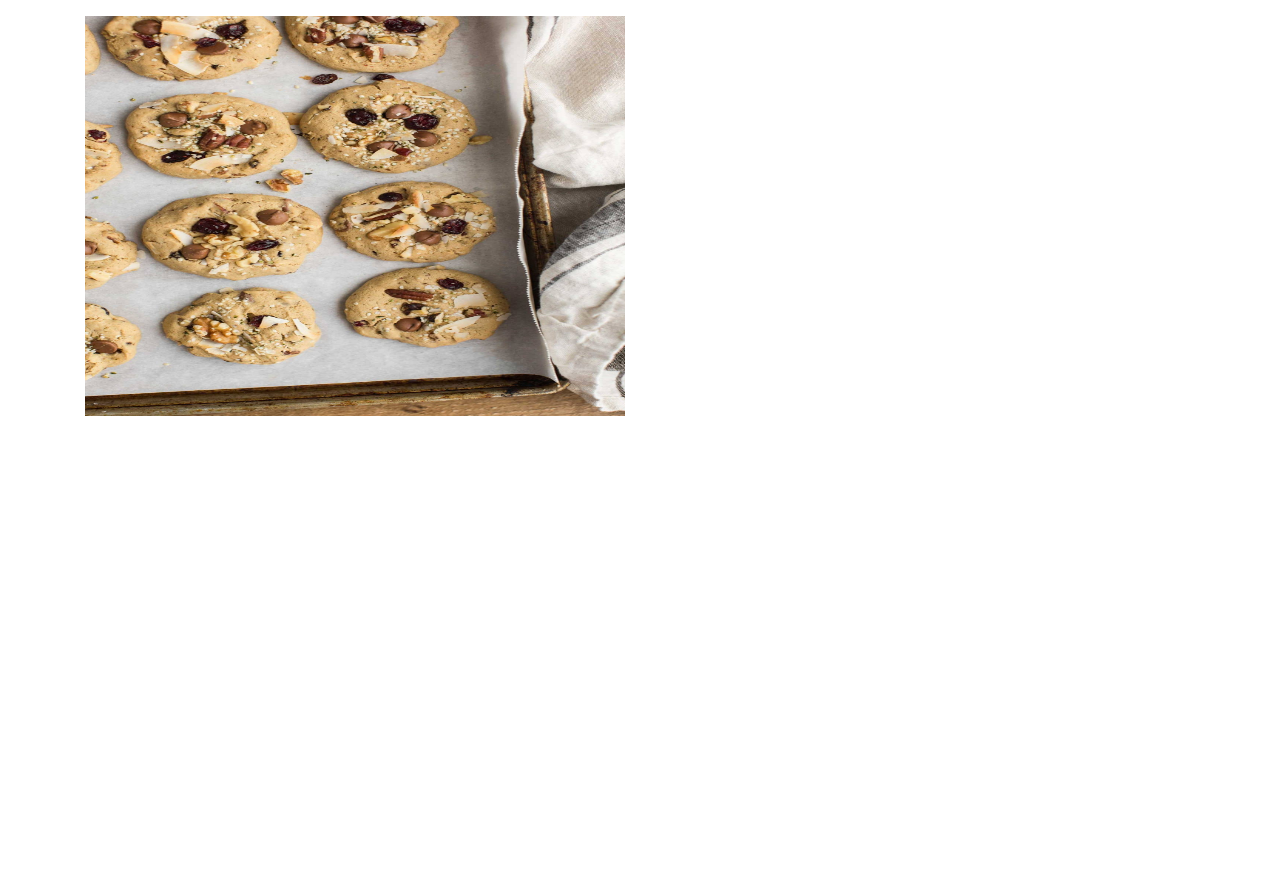
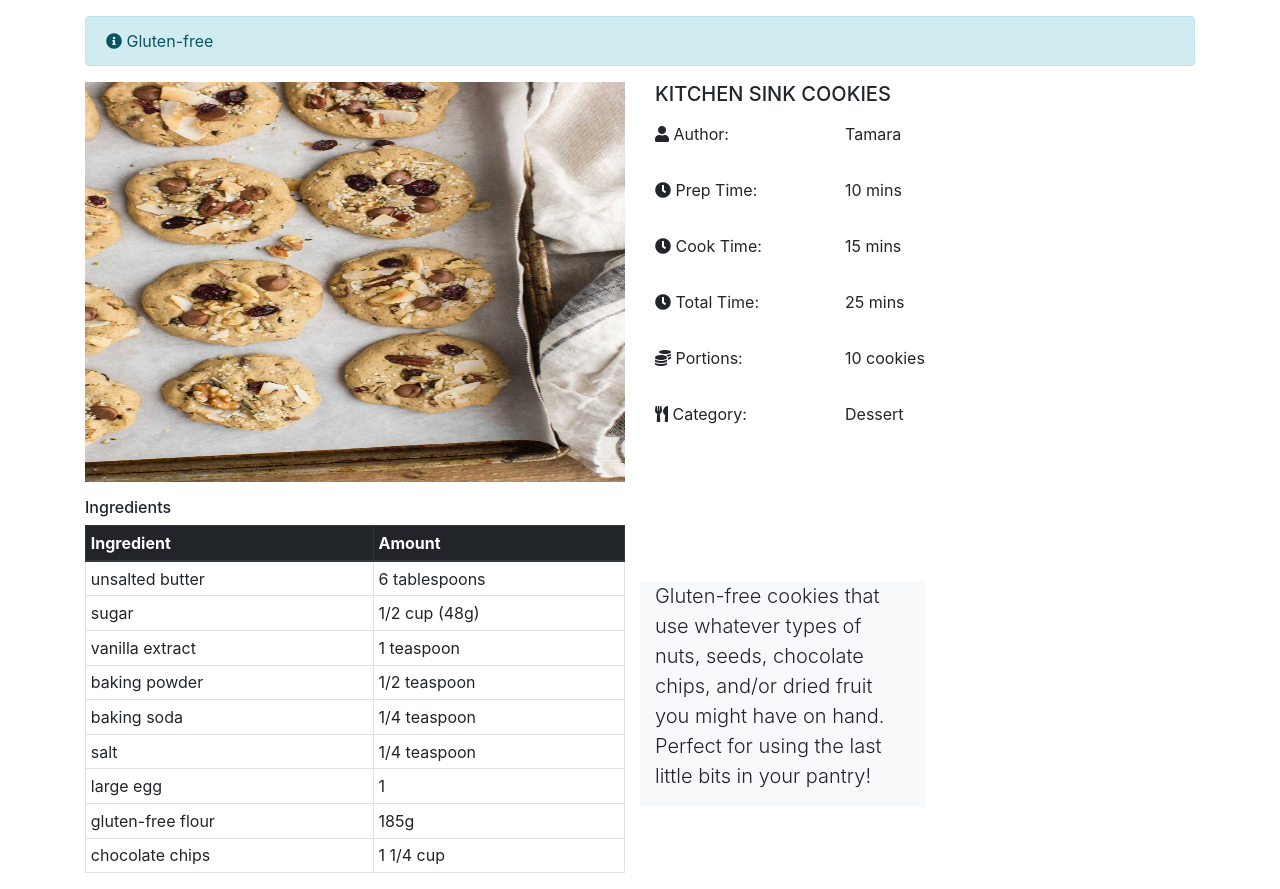
Before and after one commit to mtamara/Bootstrap-Course, a plain HTML site: page pages/kitchen-sink-cookies.html in a window 1280 px wide. Before the commit the page ends 800 px from the top, so only its background shows below. Drawn offline with nearby package versions, Linux system fonts and the light colour scheme.

Commit message:
receipe detail page

```diff
--- a/css/styles.css
+++ b/css/styles.css
@@ -14,6 +14,7 @@
 .img-detail-container {
   height: 400px;
   width: 100%;
+  margin-bottom: 1rem;
 }
 
 .btn-receipe {
--- a/pages/kitchen-sink-cookies.html
+++ b/pages/kitchen-sink-cookies.html
@@ -8,6 +8,7 @@
 
   <!-- Bootstrap CSS -->
   <link rel="stylesheet" href="https://maxcdn.bootstrapcdn.com/bootstrap/4.0.0/css/bootstrap.min.css" integrity="sha384-Gn5384xqQ1aoWXA+058RXPxPg6fy4IWvTNh0E263XmFcJlSAwiGgFAW/dAiS6JXm" crossorigin="anonymous">
+  <link rel="stylesheet" href="https://use.fontawesome.com/releases/v5.8.1/css/all.css" integrity="sha384-50oBUHEmvpQ+1lW4y57PTFmhCaXp0ML5d60M1M7uH2+nqUivzIebhndOJK28anvf" crossorigin="anonymous">
   <link rel="stylesheet" href="../css/styles.css">
 
 
@@ -18,6 +19,12 @@
 
   <div class="container">
     <div class="row">
+      <div class="col-12">
+        <div class="alert alert-info" role="alert">
+          <i class="fas fa-info-circle"></i> Gluten-free
+        </div>
+      </div>
+
       <div class="col-xs-12 col-sm-6">
         <div class="img-detail-container">
           <img src="../images/kitchen_sink_cookies.jpg" alt="Cookies" class="receipe-image">
@@ -25,8 +32,99 @@
       </div>
       <div class="col-xs-12 col-sm-6">
         <div class="form-group">
+          <h5>KITCHEN SINK COOKIES</h5>
+        </div>
+        <div class="form-group row">
+          <label class="col-4"><i class="fas fa-user"></i> Author:</label>
+          <div class="col-8">
+            <p>Tamara</p>
+          </div>
+        </div>
+        <div class="form-group row">
+          <label class="col-4"><i class="fas fa-clock"></i> Prep Time:</label>
+          <div class="col-8">
+            <p>10 mins</p>
+          </div>
+        </div>
+        <div class="form-group row">
+          <label class="col-4"><i class="fas fa-clock"></i> Cook Time:</label>
+          <div class="col-8">
+            <p>15 mins</p>
+          </div>
+        </div>
+        <div class="form-group row">
+          <label class="col-4"><i class="fas fa-clock"></i> Total Time:</label>
+          <div class="col-8">
+            <p>25 mins</p>
+          </div>
+        </div>
+        <div class="form-group row">
+          <label class="col-4"><i class="fas fa-coins"></i> Portions:</label>
+          <div class="col-8">
+            <p>10 cookies</p>
+          </div>
+        </div>
+        <div class="form-group row">
+          <label class="col-4"><i class="fas fa-utensils"></i> Category:</label>
+          <div class="col-8">
+            <p>Dessert</p>
+          </div>
+        </div>
+      </div>
 
+      <div class="col-xs-12 col-md-6">
+        <div>
+          <h6>Ingredients</h6>
         </div>
+        <table class="table table-bordered table-sm">
+          <thead class="thead-dark">
+            <tr>
+              <th>Ingredient</th>
+              <th>Amount</th>
+            </tr>
+          </thead>
+          <tbody>
+            <tr>
+              <td>unsalted butter</td>
+              <td>6 tablespoons</td>
+            </tr>
+            <tr>
+              <td>sugar</td>
+              <td>1/2 cup (48g)</td>
+            </tr>
+            <tr>
+              <td>vanilla extract</td>
+              <td>1 teaspoon</td>
+            </tr>
+            <tr>
+              <td>baking powder</td>
+              <td>1/2 teaspoon</td>
+            </tr>
+            <tr>
+              <td>baking soda</td>
+              <td>1/4 teaspoon</td>
+            </tr>
+            <tr>
+              <td>salt</td>
+              <td>1/4 teaspoon</td>
+            </tr>
+            <tr>
+              <td>large egg</td>
+              <td>1</td>
+            </tr>
+            <tr>
+              <td>gluten-free flour</td>
+              <td>185g</td>
+            </tr>
+            <tr>
+              <td>chocolate chips</td>
+              <td>1 1/4 cup</td>
+            </tr>
+          </tbody>
+        </table>
+      </div>
+      <div class="col-xs-12 col-md-3 align-self-center bg-light">
+        <p class="lead">Gluten-free cookies that use whatever types of nuts, seeds, chocolate chips, and/or dried fruit you might have on hand. Perfect for using the last little bits in your pantry!</p>
       </div>
     </div>
   </div>
```
Also changed, not shown: index.html (+0 -3 lines).
